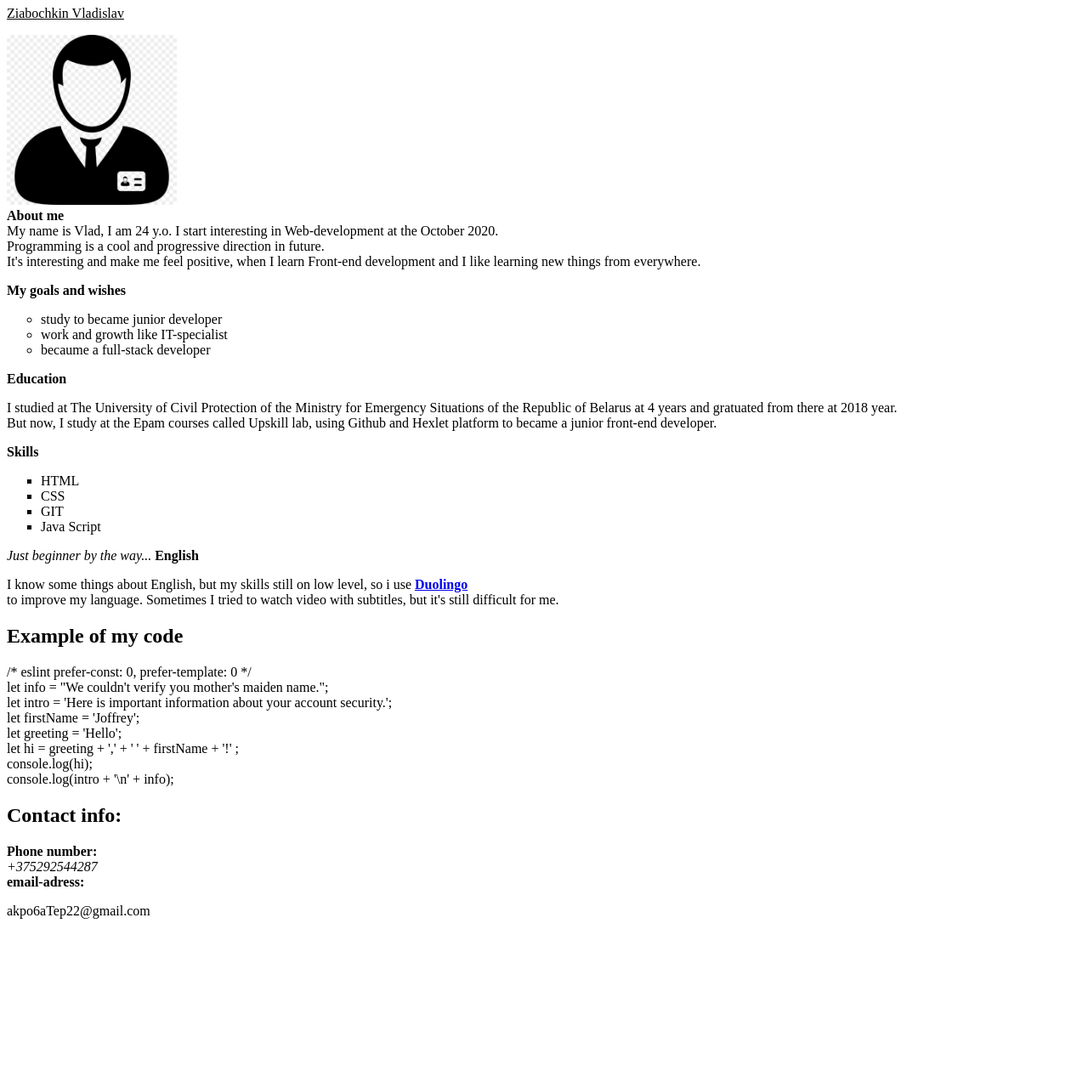
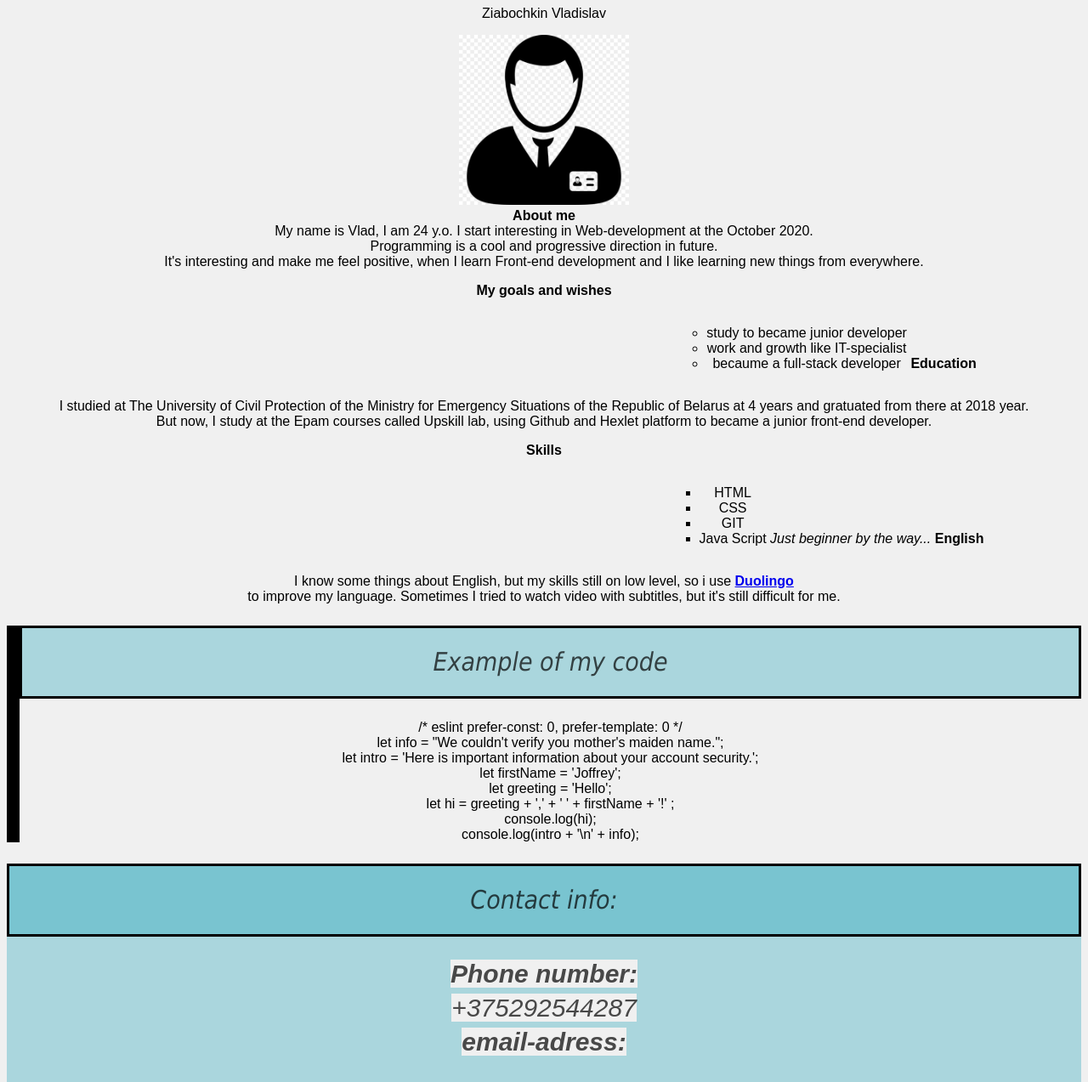
Before and after one commit to Monchouchou96/rsschool-cv, a plain HTML site: page index.html in a window 1280 px wide. Shown: the part 73-1346 px from the top of the page at 85% size. Before the commit the page ends 1170 px from the top, so only its background shows below. Drawn offline with Linux system fonts and the light colour scheme.

Commit message:
added file style.css and changes all styles

```diff
--- a/css/style.css
+++ b/css/style.css
@@ -1,8 +1,58 @@
-header {
-    text-align: left;
-    text-decoration: underline;
+* {
+  text-align: center;
+  background-color: rgb(240, 240, 240);
+  font-family: Arial, Futura, sans-serif;
 }
+
+header,
+main {
+
+}
+
+aside {
+  border-left: 15px solid black;
+}
+
+footer {
+  background-color: rgb(9, 152, 177, 0.3);
+  border-bottom: 5px solid;
+  font: italic 30px/40px Tahoma, sans-serif;
+  text-align: center;
+  color: rgba(0, 0, 0, 0.7);
+}
+
 h1 {
-    text-transform: uppercase;
-    text-align: center;
+  text-align: center;
+  text-transform: uppercase;
+  text-decoration: underline;
 }
+
+h2 {
+  background-color: rgb(9, 152, 177, 0.3);
+  padding: 20px;
+  border: 3px solid #000;
+  font: italic 30px/40px Tahoma, sans-serif;
+  text-align: center;
+  color: rgba(0, 0, 0, 0.7);
+}
+
+h3 {
+  background-color: rgb(9, 152, 177, 0.3);
+  border: 2px solid rgb(7, 69, 105);
+  padding: 10px;
+}
+
+ul {
+  padding-left: 700px;
+  display: inline-block;
+}
+
+ol {
+  padding-right: 700px;
+  display: inline-block;
+}
+
+#italic {
+  font-style: italic;
+  text-decoration: underline;
+}
```
